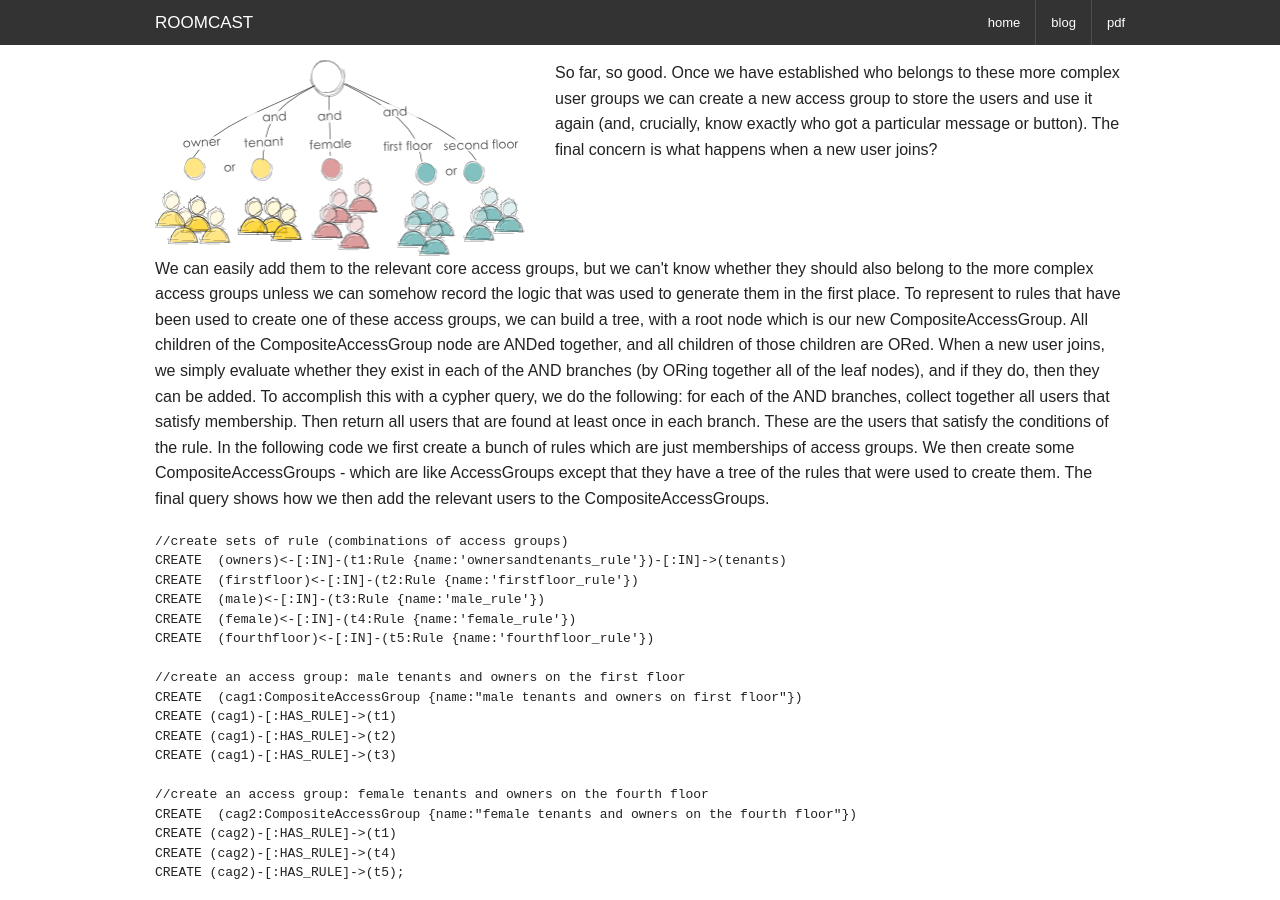
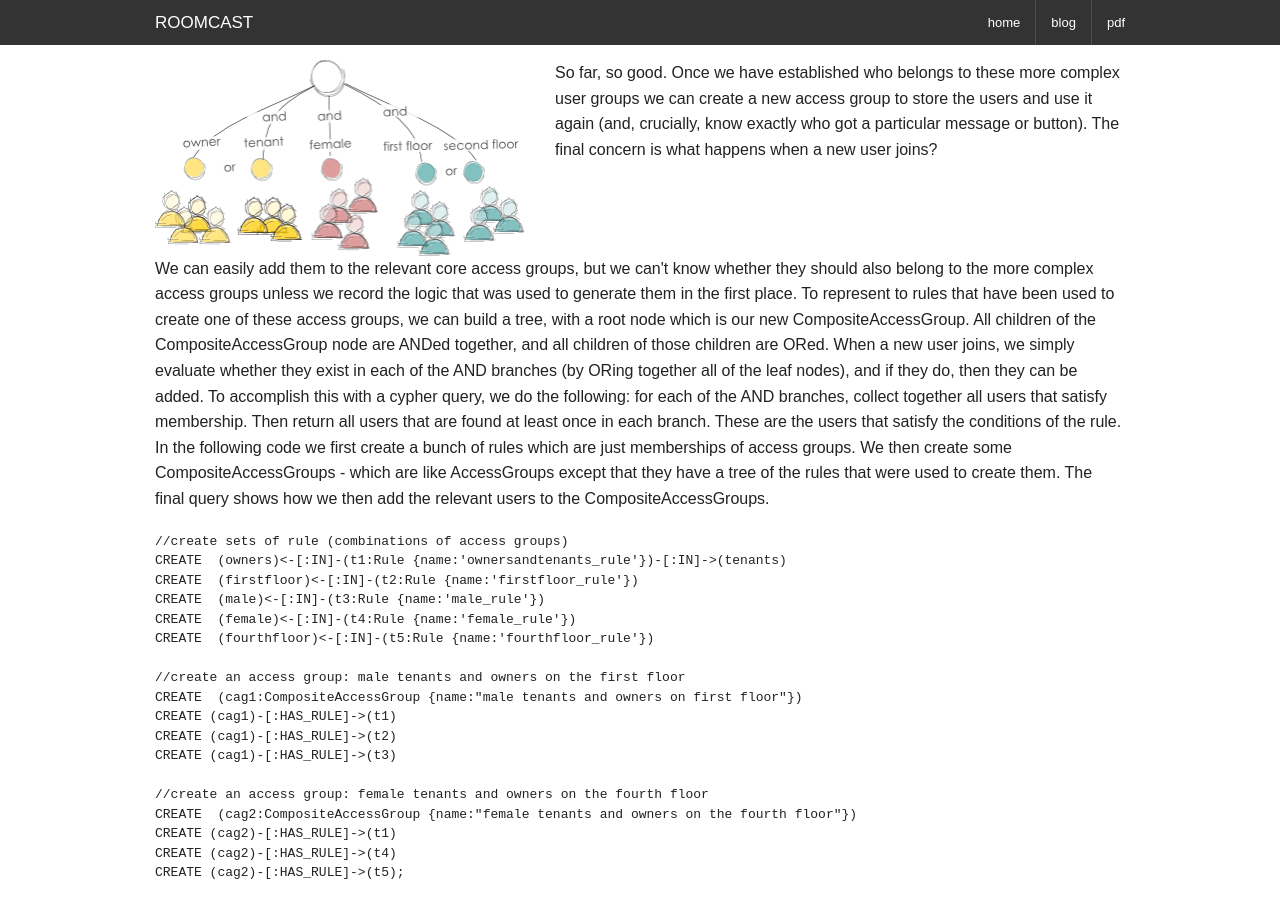
Before and after one commit to tlodge/roomcast.website, a Jekyll site: the page built from _posts/2015-07-23-expressive-building-based-communication.md, in a window 1280 px wide and 900 px high, scrolled down 932 px. Built offline with Jekyll 4.4.1, drawn with Linux system fonts in a browser that asks for light colours.

Commit message:
cp update

```diff
--- a/_posts/2015-07-23-expressive-building-based-communication.md
+++ b/_posts/2015-07-23-expressive-building-based-communication.md
@@ -51,7 +51,7 @@
 
 <div class="row">
 	<div class="large-10 columns">
- 		<p> We can easily add them to the relevant core access groups, but we can't know whether they should also belong to the more complex access groups unless we can somehow record the logic that was used to generate them in the first place.  To represent to rules that have been used to create one of these access groups, we can build a tree, with a root node which is our new CompositeAccessGroup.  All children of the CompositeAccessGroup node are ANDed together, and all children of those children are ORed.  When a new user joins, we simply evaluate whether they exist in each of the AND branches (by ORing together all of the leaf nodes), and if they do, then they can be added.  To accomplish this with a cypher query, we do the following: for each of the AND branches, collect together all users that satisfy membership. Then return all users that are found at least once in each branch.  These are the users that satisfy the conditions of the rule.   In the following code we first create a bunch of rules which are just memberships of access groups.  We then create some CompositeAccessGroups - which are like AccessGroups except that they have a tree of the rules that were used to create them.  The final query shows how we then add the relevant users to the CompositeAccessGroups.
+ 		<p> We can easily add them to the relevant core access groups, but we can't know whether they should also belong to the more complex access groups unless we record the logic that was used to generate them in the first place.  To represent to rules that have been used to create one of these access groups, we can build a tree, with a root node which is our new CompositeAccessGroup.  All children of the CompositeAccessGroup node are ANDed together, and all children of those children are ORed.  When a new user joins, we simply evaluate whether they exist in each of the AND branches (by ORing together all of the leaf nodes), and if they do, then they can be added.  To accomplish this with a cypher query, we do the following: for each of the AND branches, collect together all users that satisfy membership. Then return all users that are found at least once in each branch.  These are the users that satisfy the conditions of the rule.   In the following code we first create a bunch of rules which are just memberships of access groups.  We then create some CompositeAccessGroups - which are like AccessGroups except that they have a tree of the rules that were used to create them.  The final query shows how we then add the relevant users to the CompositeAccessGroups.
 		 </p>
 		 <p>
 		 <pre>
```
